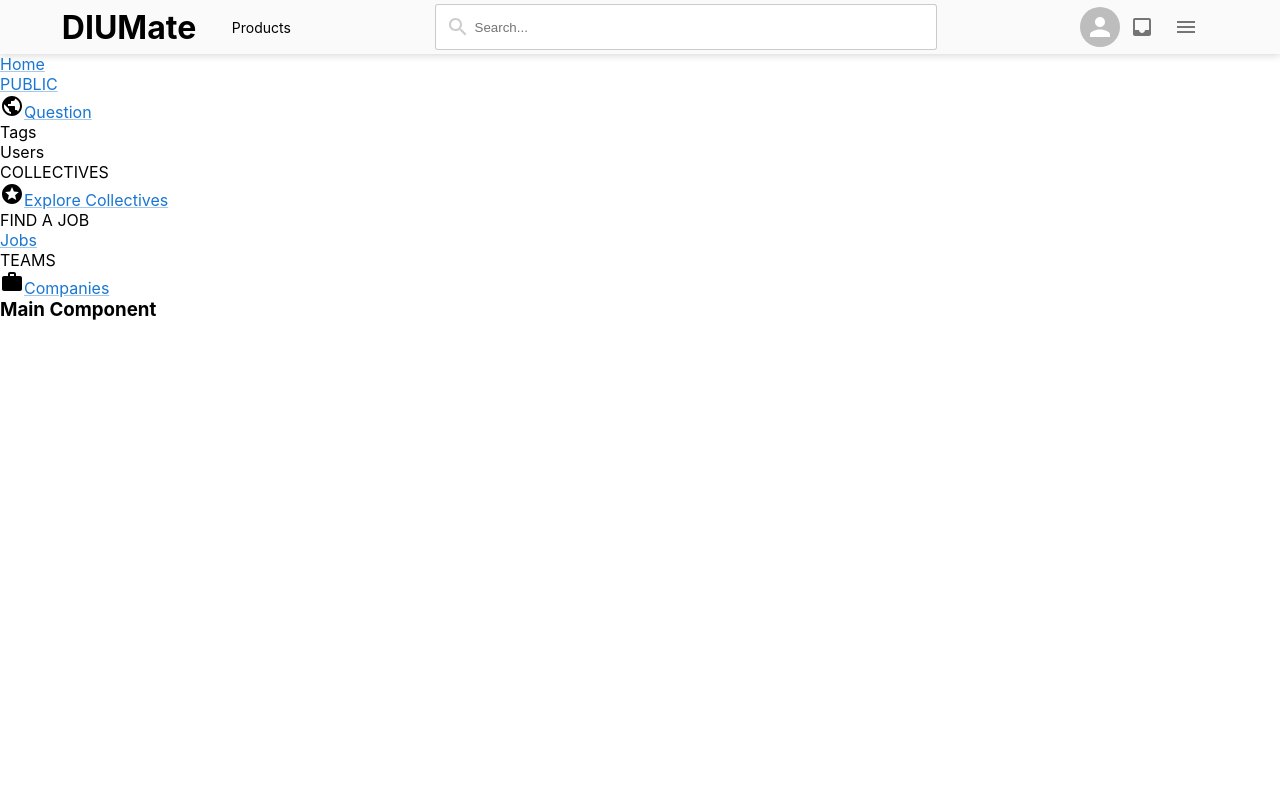
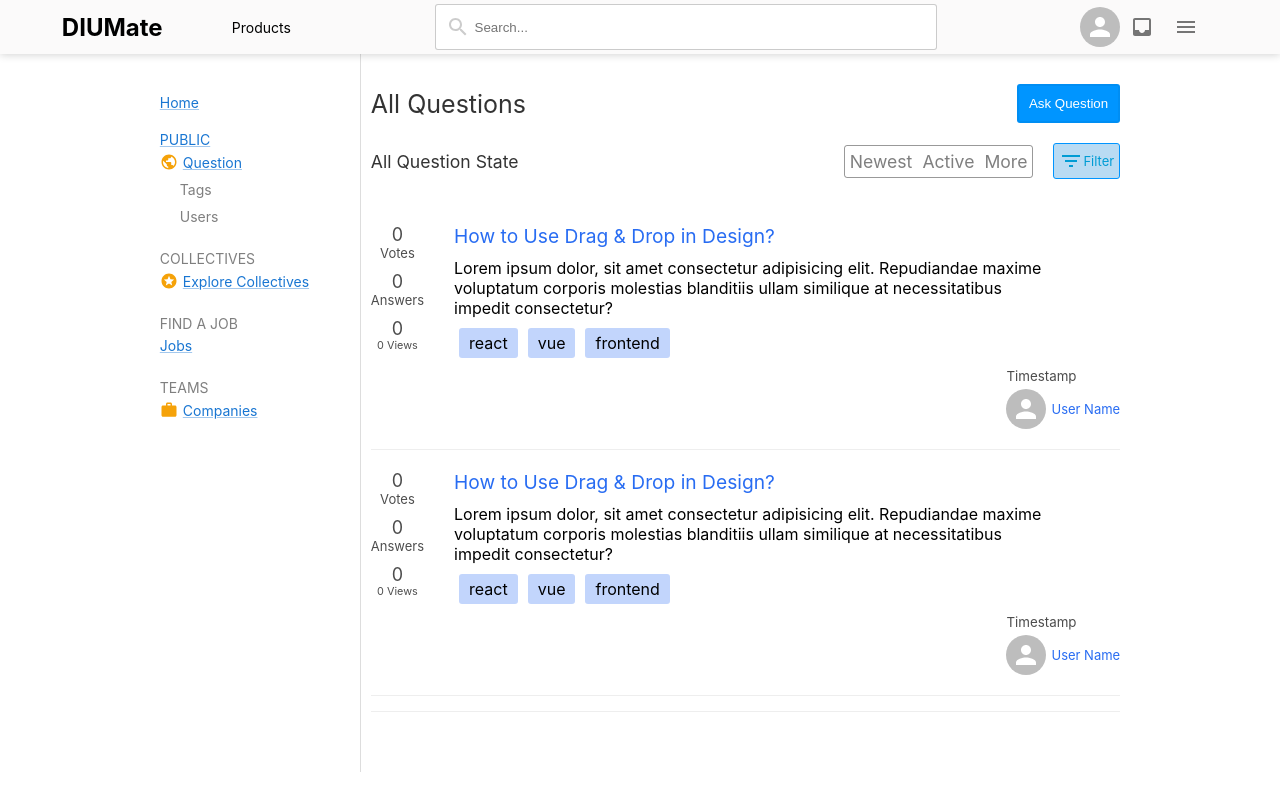
Before and after one commit to Sabbir2809/diu-smart-problem-solving-forum, a React (Create React App) app: page / in a window 1280 px wide. Built offline with nearby package versions, Linux system fonts and the light colour scheme.

Commit message:
DiuMate Home Page UI Design Done

```diff
--- a/src/Main.js
+++ /dev/null
@@ -1,11 +0,0 @@
-import React from 'react';
-
-const Main = () => {
-  return (
-    <div>
-      <h3>Main Component</h3>
-    </div>
-  );
-};
-
-export default Main;
--- /dev/null
+++ b/src/components/DiuSmartForum/AllQuestions.css
@@ -0,0 +1,78 @@
+.all-questions {
+  display: flex;
+  width: 100%;
+  padding: 20px 0px;
+  border-bottom: 1px solid #eee;
+}
+
+.all-questions-container {
+  display: flex;
+  flex-direction: row;
+  justify-content: space-between;
+  width: 100%;
+}
+
+.all-questions-left {
+  display: flex;
+  margin-right: 30px;
+}
+
+.all-options {
+  display: flex;
+  flex-direction: column;
+  align-items: center;
+  color: rgba(0, 0, 0, 0.7);
+  font-size: small;
+}
+
+.all-option {
+  display: flex;
+  flex-direction: column;
+  align-items: center;
+  margin-bottom: 10px;
+}
+
+.all-option > p {
+  font-size: large;
+}
+
+.question-answer {
+  display: flex;
+  flex-direction: column;
+  width: 100%;
+}
+
+.question-answer > a {
+  color: #0151f0d8;
+  font-size: 1.2rem;
+  margin-bottom: 10px;
+}
+
+.questions-tags {
+  margin: 10px 5px;
+  padding: 5px 10px;
+  background-color: #0151f03d;
+  border-radius: 3px;
+}
+
+.author {
+  display: flex;
+  flex-direction: column;
+  margin-left: auto;
+}
+
+.author > small {
+  color: rgba(0, 0, 0, 0.7);
+  margin-bottom: 5px;
+}
+
+.author-details {
+  display: flex;
+  align-items: center;
+}
+
+.author-details > p {
+  margin-left: 5px;
+  font-size: small;
+  color: #0151f0d8;
+}
--- /dev/null
+++ b/src/components/DiuSmartForum/AllQuestions.js
@@ -0,0 +1,53 @@
+import { Avatar } from '@mui/material';
+import React from 'react';
+import { Link } from 'react-router-dom';
+import './AllQuestions.css';
+
+const AllQuestions = () => {
+  return (
+    <div className='all-questions'>
+      <div className='all-questions-container'>
+        <div className='all-questions-left'>
+          <div className='all-options'>
+            <div className='all-option'>
+              <p>0</p>
+              <span>Votes</span>
+            </div>
+            <div className='all-option'>
+              <p>0</p>
+              <span>Answers</span>
+            </div>
+            <div className='all-option'>
+              <p>0</p>
+              <small>0 Views</small>
+            </div>
+          </div>
+        </div>
+        <div className='question-answer'>
+          <Link>How to Use Drag & Drop in Design?</Link>
+          <div style={{ width: '90%' }}>
+            <div>
+              Lorem ipsum dolor, sit amet consectetur adipisicing elit. Repudiandae maxime
+              voluptatum corporis molestias blanditiis ullam similique at necessitatibus impedit
+              consectetur?
+            </div>
+          </div>
+          <div style={{ display: 'flex' }}>
+            <span className='questions-tags'>react</span>
+            <span className='questions-tags'>vue</span>
+            <span className='questions-tags'>frontend</span>
+          </div>
+          <div className='author'>
+            <small>Timestamp</small>
+            <div className='author-details'>
+              <Avatar />
+              <p>User Name</p>
+            </div>
+          </div>
+        </div>
+      </div>
+    </div>
+  );
+};
+
+export default AllQuestions;
--- a/src/components/DiuSmartForum/Index.css
+++ b/src/components/DiuSmartForum/Index.css
@@ -1,4 +1,11 @@
 .smartForum-index {
   display: flex;
   min-height: 85vh;
+  min-width: fit-content;
 }
+
+.smartForum-index-container {
+  display: flex;
+  width: 100%;
+  justify-content: center;
+}
--- a/src/components/DiuSmartForum/Index.js
+++ b/src/components/DiuSmartForum/Index.js
@@ -1,6 +1,6 @@
 import React from 'react';
-import Main from '../../Main';
 import './Index.css';
+import Main from './Main';
 import Sidebar from './Sidebar';
 
 const Index = () => {
--- /dev/null
+++ b/src/components/DiuSmartForum/Main.css
@@ -0,0 +1,99 @@
+.main {
+  display: flex;
+  padding: 30px 10px;
+  flex: 0.75;
+  flex-direction: column;
+}
+
+.main-container {
+  display: flex;
+  flex-direction: column;
+  width: 100%;
+}
+
+.main-top {
+  display: flex;
+  width: 100%;
+  align-items: center;
+  justify-content: space-between;
+  margin-bottom: 10px;
+}
+
+.main-top > h2 {
+  font-weight: 400;
+  font-size: 25px;
+  color: rgba(0, 0, 0, 0.8);
+}
+
+button {
+  padding: 10px;
+  background-color: #0095ff;
+  color: #fff;
+  border: 2px solid #007cd446;
+  outline: none;
+  border-radius: 3px;
+  cursor: pointer;
+}
+
+.main-description {
+  display: flex;
+  flex-direction: row;
+  font-size: 1.1rem;
+  color: rgba(0, 0, 0, 0.8);
+  justify-content: space-between;
+  align-items: center;
+  padding: 0px 0px 10px 0px;
+  margin-top: 10px;
+}
+
+.main-filter {
+  display: flex;
+  align-items: center;
+}
+
+a {
+  text-decoration: none;
+}
+
+.main-tabs {
+  display: flex;
+  border: 1px solid rgba(0, 0, 0, 0.4);
+  margin-right: 20px;
+  border-radius: 3px;
+}
+
+.main-tab {
+  padding: 5px;
+}
+
+.main-filter-item {
+  display: flex;
+  padding: 5px;
+  border: 1px solid #0095ff;
+  border-radius: 3px;
+  background-color: #007cd446;
+  font-size: small;
+  align-items: center;
+  color: #009cd4;
+  cursor: pointer;
+}
+
+.questions {
+  display: flex;
+  flex-direction: column;
+  width: 100%;
+}
+
+.question {
+  display: flex;
+  flex-direction: column;
+  padding: 15px 0;
+  border-bottom: 1px solid #eee;
+  width: 100%;
+}
+
+@media screen and (min-width: 768px) {
+  .main {
+    flex: 0.6;
+  }
+}
--- /dev/null
+++ b/src/components/DiuSmartForum/Main.js
@@ -0,0 +1,48 @@
+import { FilterList } from '@mui/icons-material';
+import React from 'react';
+import { Link } from 'react-router-dom';
+import AllQuestions from './AllQuestions';
+import './Main.css';
+
+const Main = () => {
+  return (
+    <div className='main'>
+      <div className='main-container'>
+        <div className='main-top'>
+          <h2>All Questions</h2>
+          <Link>
+            <button>Ask Question</button>
+          </Link>
+        </div>
+        <div className='main-description'>
+          <p>All Question State</p>
+          <div className='main-filter'>
+            <div className='main-tabs'>
+              <div className='main-tab'>
+                <Link>Newest</Link>
+              </div>
+              <div className='main-tab'>
+                <Link>Active</Link>
+              </div>
+              <div className='main-tab'>
+                <Link>More</Link>
+              </div>
+            </div>
+            <div className='main-filter-item'>
+              <FilterList />
+              <p>Filter</p>
+            </div>
+          </div>
+        </div>
+        <div className='questions'>
+          <div className='question'>
+            <AllQuestions></AllQuestions>
+            <AllQuestions></AllQuestions>
+          </div>
+        </div>
+      </div>
+    </div>
+  );
+};
+
+export default Main;
--- /dev/null
+++ b/src/components/DiuSmartForum/Sidebar.css
@@ -0,0 +1,80 @@
+.sidebar {
+  display: flex;
+  padding: 20px 0px 10px 10px;
+  height: 100%;
+  flex: 0.5;
+  max-width: 200px;
+  border-right: 1px solid #ddd;
+}
+
+.sidebar-container {
+  margin: 10px 0;
+  display: flex;
+  width: 100%;
+}
+
+.sidebar-options {
+  display: flex;
+  flex-direction: column;
+  width: 200px;
+}
+
+.sidebar-option {
+  display: flex;
+  flex-direction: column;
+  margin: 10px 0;
+  font-size: 14px;
+}
+
+a {
+  color: rgba(0, 0, 0, 0.5);
+}
+
+a:hover {
+  color: #000;
+  cursor: pointer;
+  text-decoration: none;
+}
+
+.sidebar-option > p {
+  color: rgba(0, 0, 0, 0.5);
+  font-size: 14px;
+}
+
+.link {
+  display: flex;
+  flex-direction: column;
+}
+
+.link-tag {
+  display: flex;
+  align-items: center;
+  padding: 5px 0;
+  width: 100%;
+}
+
+.link-tag:hover {
+  border-right: 5px solid rgba(245, 162, 9);
+}
+
+.link-tag > .MuiSvgIcon-root {
+  font-size: 18px;
+  margin-right: 5px;
+  color: rgba(245, 162, 9);
+}
+
+.tags {
+  display: flex;
+  flex-direction: column;
+  color: rgba(0, 0, 0, 0.5);
+  margin: 0 20px;
+}
+
+.tags > p {
+  margin: 5px 0;
+}
+
+.tags > p:hover {
+  color: #000;
+  cursor: pointer;
+}
--- a/src/components/DiuSmartForum/Sidebar.js
+++ b/src/components/DiuSmartForum/Sidebar.js
@@ -1,6 +1,7 @@
 import { Public, Stars, Work } from '@mui/icons-material';
 import { Link } from '@mui/material';
 import React from 'react';
+import './Sidebar.css';
 
 const Sidebar = () => {
   return (
--- a/src/components/Header/Header.css
+++ b/src/components/Header/Header.css
@@ -23,7 +23,7 @@ header {
   margin-top: 0 10px;
 }
 
-.header-left > h1 {
+.header-left > h2 {
   width: 150px;
   object-fit: contain;
   padding: 0;
--- a/src/components/Header/Header.js
+++ b/src/components/Header/Header.js
@@ -10,7 +10,7 @@ const Header = () => {
     <header>
       <div className='header-container'>
         <div className='header-left'>
-          <h1>DIUMate</h1>
+          <h2>DIUMate</h2>
           <h3>Products</h3>
         </div>
         <div className='header-middle'>
```
Also changed, not shown: 1 other file (tests, documents, lock files or other folders).
